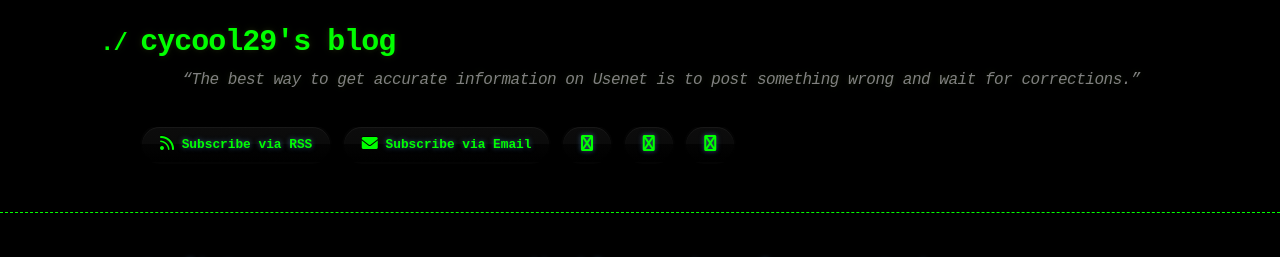
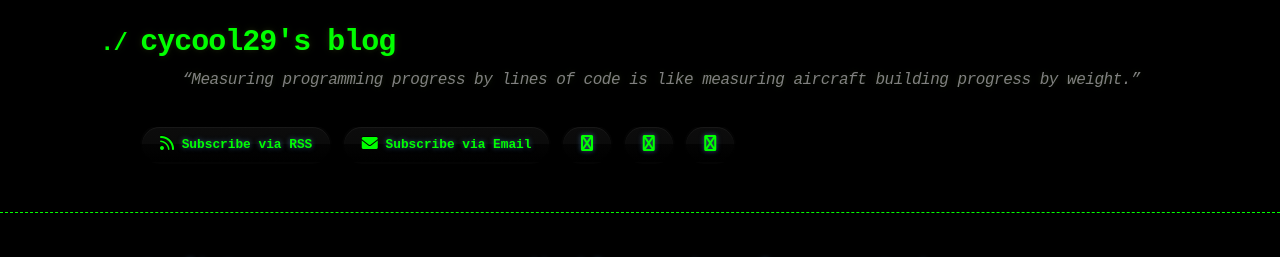
Before and after one commit to cycool29/cycool29.github.io, a Jekyll site: the page built from index.md, in a window 1280 px wide and 900 px high. Shown: the top 257 px of the window. Built offline with Jekyll 4.4.1, drawn with Linux system fonts in a browser that asks for light colours; a style sheet for code colours, icons or effects is not loaded.

Commit message:
Update quotes

```diff
--- a/_config.yml
+++ b/_config.yml
@@ -1,5 +1,5 @@
 title: cycool29's blog
-description: "“The best way to get accurate information on Usenet is to post something wrong and wait for corrections.” "
+description: "“Measuring programming progress by lines of code is like measuring aircraft building progress by weight.” "
 bio: A high school student. Intermediate in Python, Git, Bash. Learning JavaScript. He/Him. "
 author: cycool29
 url: https://cycool29.github.io
```
